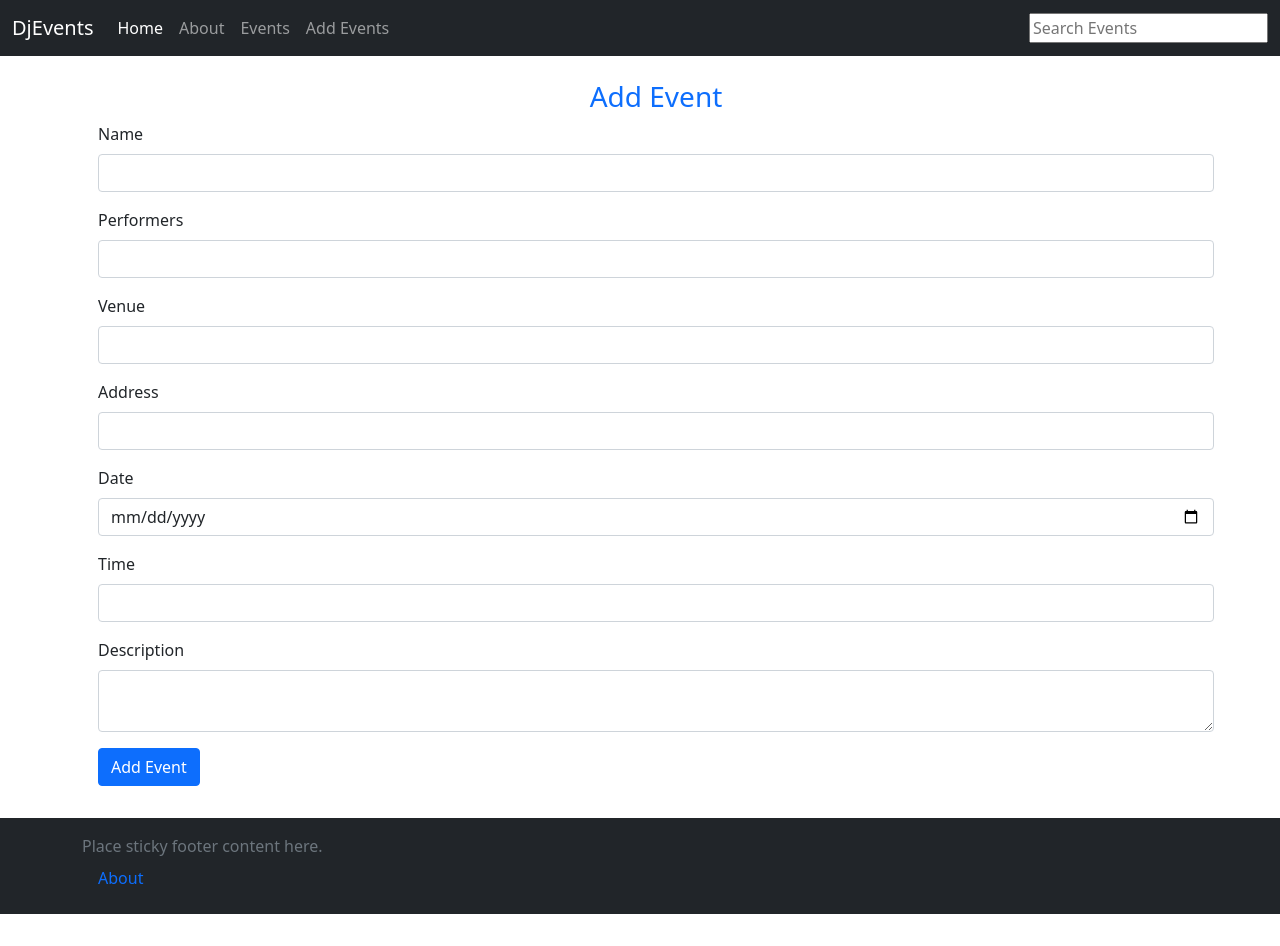
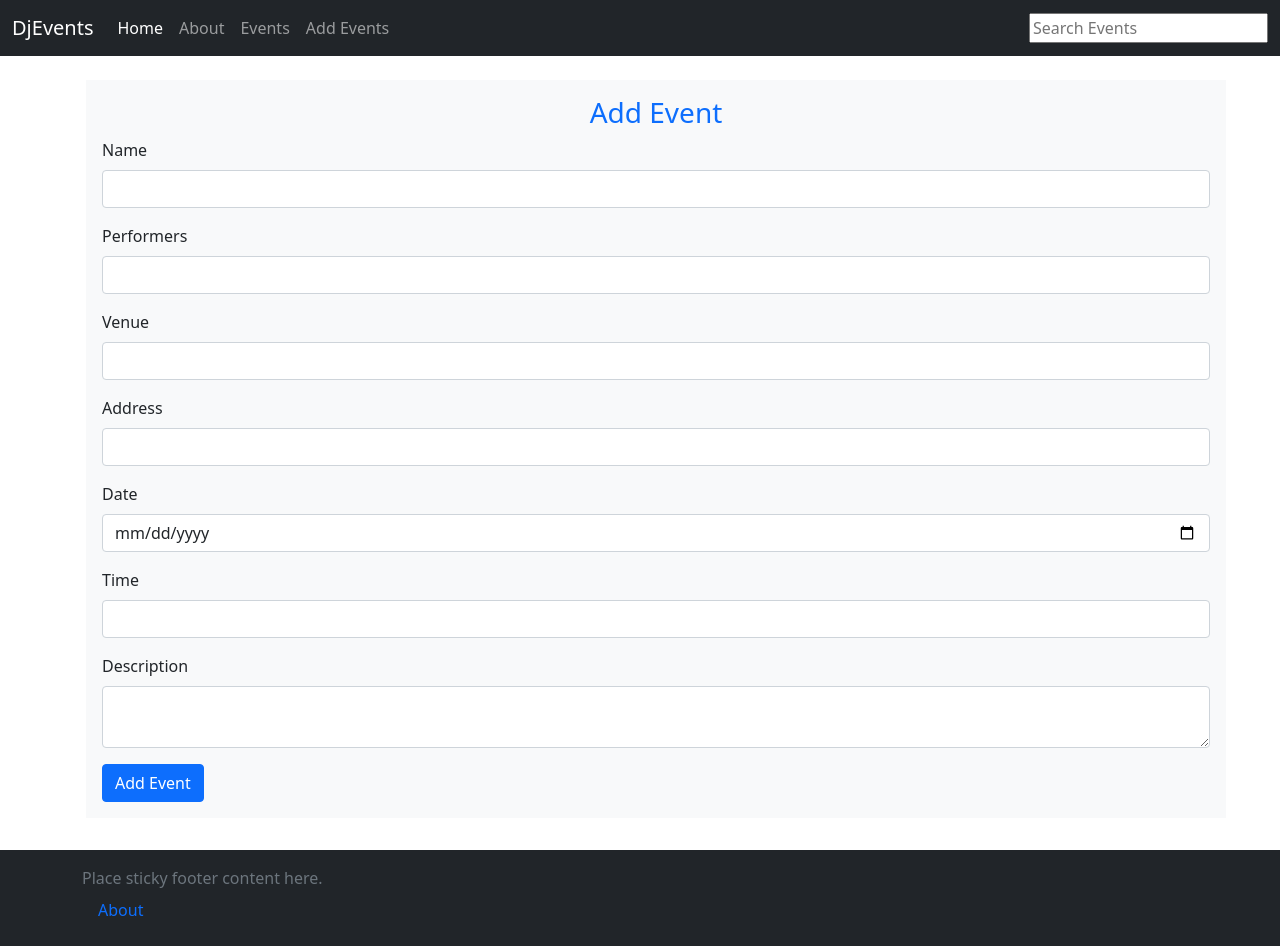
Before and after one commit to amjadniazi48/dj-events, a Next.js app: page /events/add in a window 1280 px wide. Before the commit the page ends 914 px from the top, so only its background shows below. Built offline with nearby package versions, Linux system fonts and the light colour scheme; no server answers.

Commit message:
Add Form Design

```diff
--- a/pages/events/add.js
+++ b/pages/events/add.js
@@ -16,7 +16,6 @@ function AddEventPage() {
   console.log(errors)
   const router = useRouter();
   const onSubmit = async () => {
-
     const myEvent = { name, performers, venue, address, date, time, description }
     const requestOptions = {
       method: 'POST',
@@ -30,7 +29,7 @@ function AddEventPage() {
   };
   return (
     <Layout title="Add Event page">
-      <div className="container">
+      <div className="container bg-light p-3">
         <h3 className="text-primary text-center">Add Event</h3>
         <form onSubmit={handleSubmit(onSubmit)}>
           <div className="mb-3">
```
